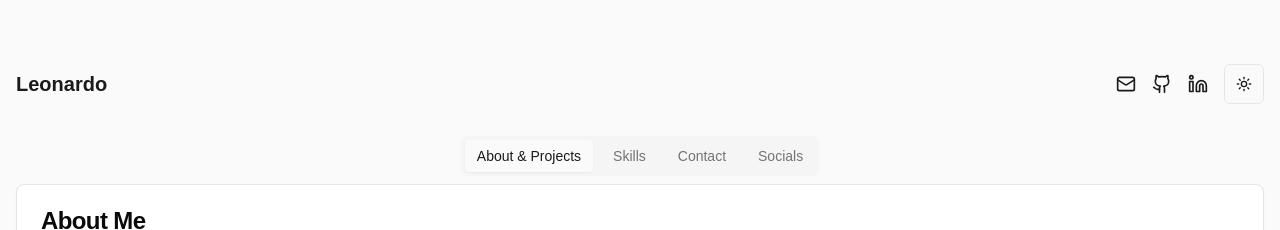
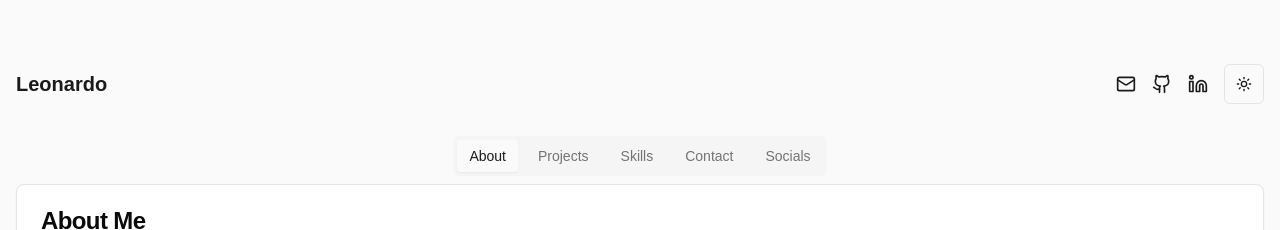
Before and after one commit to isaiahscape/portfolio-minimalist, a Next.js app: page / in a window 1280 px wide. Shown: the top 230 px of the page. Built offline with nearby package versions, Linux system fonts and the light colour scheme.

Commit message:
pages: separate about & projects

```diff
--- a/src/app/page.tsx
+++ b/src/app/page.tsx
@@ -20,8 +20,9 @@ export default function Home() {
     >
       <TopNavigation />
       <Tabs defaultValue="about" className="w-full flex flex-col items-center justify-start min-h-screen">
-        <TabsList className="space-x-2">
-          <TabsTrigger value="about">About &amp; Projects</TabsTrigger>
+        <TabsList className="space-x-2 justify-center">
+          <TabsTrigger value="about">About</TabsTrigger>
+          <TabsTrigger value="projects">Projects</TabsTrigger>
           <TabsTrigger value="skills">Skills</TabsTrigger>
           <TabsTrigger value="contact">Contact</TabsTrigger>
           <TabsTrigger value="social">Socials</TabsTrigger>
@@ -36,6 +37,17 @@ export default function Home() {
             transition={{duration: 0.2}}
           >
             <Bio />
+          </motion.section>
+        </TabsContent>
+        <TabsContent value="projects">
+          <motion.section
+            id="projects"
+            className="motion-safe:transition-opacity motion-safe:duration-500"
+            initial={{opacity: 0}}
+            animate={{opacity: 1}}
+            exit={{opacity: 0}}
+            transition={{duration: 0.2}}
+          >
             <Projects />
           </motion.section>
         </TabsContent>
```
